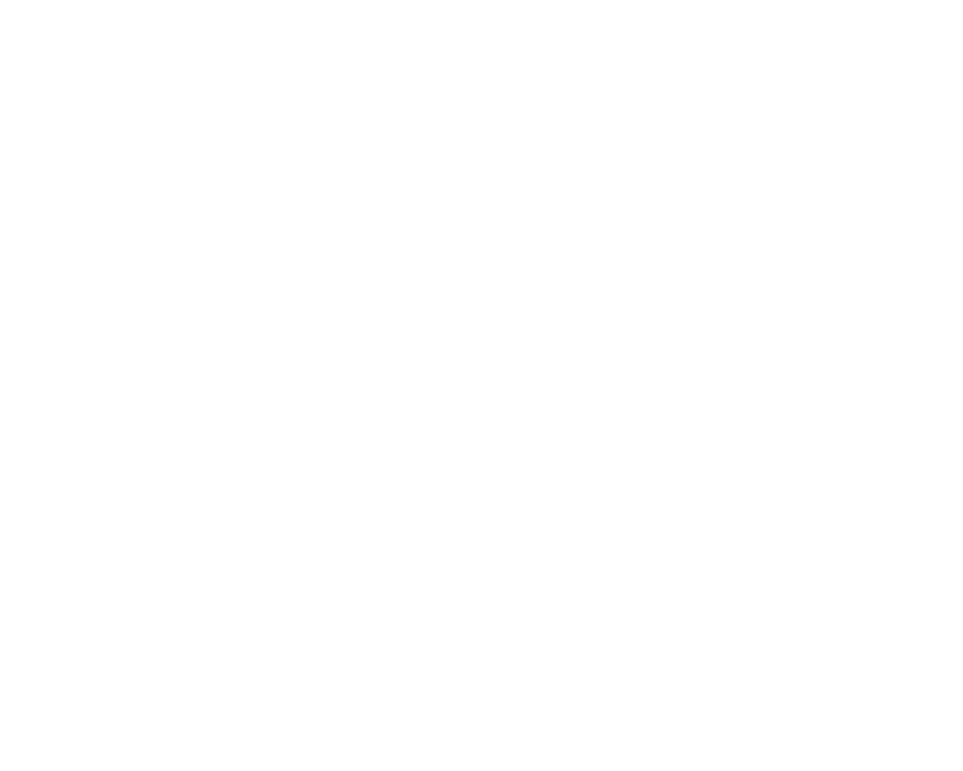
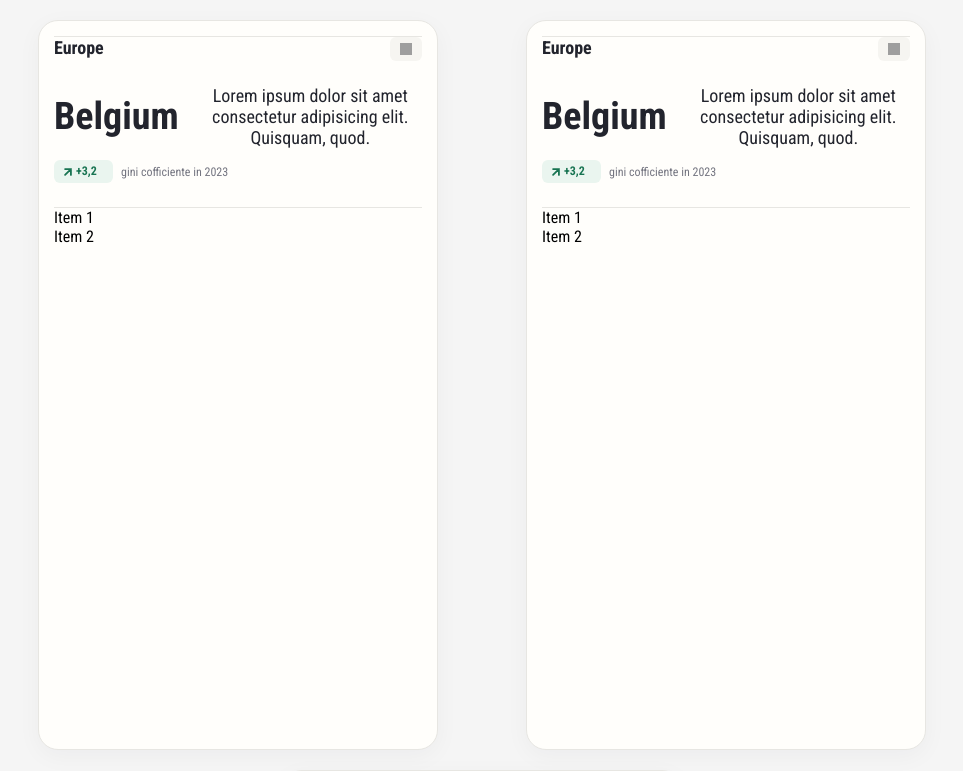
Before and after one commit to alexdanm5/KOP_countries, a React (Vite) app in the folder countries/: page / in a window 1280 px wide. Shown: the top 771 px of the page, without its empty margins (158-1121 px from the left). Built offline with nearby package versions, Linux system fonts and the light colour scheme; grey boxes are pictures that could not be loaded.

Commit message:
Created header for card

```diff
--- a/countries/src/components/App/App.jsx
+++ b/countries/src/components/App/App.jsx
@@ -1,4 +1,6 @@
 import { useState } from 'react'
+
+import WidgetsLayout from '../WidgetsLayout/WidgetsLayout'
 
 
 const App = () => {
@@ -6,7 +8,7 @@
 
   return (
     <div className="app">
-
+      <WidgetsLayout />
     </div>
   )
 }
--- /dev/null
+++ b/countries/src/components/Card/Card.jsx
@@ -0,0 +1,22 @@
+
+import CardHeader from '../CardHeader/CardHeader'
+import Divider from '../Divider/Divider'
+
+import './card.scss'
+
+const Card = () => {
+
+    return (
+        <div className="card">
+            <Divider />
+            <CardHeader />
+            <Divider />
+            <div className="card__vidgets">
+                <div className="card__vidgets-item">Item 1</div>
+                <div className="card__vidgets-item">Item 2</div>
+            </div>
+        </div>
+    )
+}
+
+export default Card
--- /dev/null
+++ b/countries/src/components/Card/card.scss
@@ -0,0 +1,10 @@
+
+.card {
+    border: 1px solid #e7e6e2;
+    border-radius: 20px;
+    padding: 15px;
+    width: 400px;
+    height: 730px;
+    box-shadow: 0 6px 24px 0 rgba(38, 35, 52, 0.04);
+    background: #fffefb;
+}
--- /dev/null
+++ b/countries/src/components/CardHeader/CardHeader.jsx
@@ -0,0 +1,39 @@
+
+import './cardHeader.scss'
+
+const CardHeader = () => {
+
+    return (
+        <div className="info">
+            <div className="info__header">
+                <h3 className="info__region">Europe</h3>
+                <div className="info__flag">
+                    <img src="https://flags.restcountries.com/v5/svg/be.svg" alt="flag" />
+                </div>
+            </div>
+
+            <div className="info__general">
+                <h2 className="info__name">Belgium</h2>
+                <div className="info__description">
+                    Lorem ipsum dolor sit amet consectetur adipisicing elit. Quisquam, quod.
+                </div>
+            </div>
+
+            <div className="info__data">
+                <div className="info__gini">
+                    <div className="info__gini-arrow">
+                        <svg width="14" height="14" viewBox="0 0 14 14" fill="none" xmlns="http://www.w3.org/2000/svg">
+                        <path d="M9.9162 9.9162V4.0838H4.0838M9.9162 4.0838L4.0838 9.9162" stroke-width="1.8" stroke-linecap="round" stroke="#187452" />
+                        </svg>
+                    </div>
+                    <div className="info__gini-value">+3,2</div>
+                </div>
+                <div className="info__years">gini cofficiente in 2023</div>
+            </div>
+        </div>
+    )
+
+
+}
+
+export default CardHeader
--- /dev/null
+++ b/countries/src/components/CardHeader/cardHeader.scss
@@ -0,0 +1,75 @@
+
+.info {
+    margin-bottom: 24px;
+    &__header {
+        display: flex;
+        justify-content: space-between;
+    }
+    &__region {
+        font-weight: 600;
+        font-size: 18px;
+        color: #22242d;
+    }
+    &__flag {
+        border-radius: 6px;
+        padding: 6px 10px;
+        width: 32px;
+        height: 24px;
+        background: #f6f5f1;
+        display: flex;
+        justify-content: center;
+        align-items: center;
+        img {
+            width: 12px;
+            height: 12px;
+        }
+    }
+    &__general {
+        margin-top: 24px;
+        display: flex;
+        justify-content: space-between;
+        align-items: center;
+        gap: 20px;
+    }
+    &__name {
+        font-weight: 600;
+        font-size: 38px;
+        line-height: 112%;
+        color: #22242d;
+    }
+    &__description {
+        font-weight: 400;
+        font-size: 18px;
+        color: #22242d;
+        text-align: center;
+    }
+    &__data {
+        margin-top: 12px;
+        display: flex;
+        align-items: center;
+        gap: 8px;
+    }
+    &__gini {
+        border-radius: 6px;
+        padding: 4px 7px;
+        width: 59px;
+        height: 23px;
+        background: #eaf5ef;
+        display: flex;
+        gap: 1px;
+        &-arrow {
+            width: 14px;
+            height: 14px;
+        }
+        &-value {
+            font-weight: 600;
+            font-size: 12px;
+            color: #187452;
+        }
+    }
+    &__years {
+        font-weight: 400;
+        font-size: 12px;
+        color: #747580;
+    }
+}
--- /dev/null
+++ b/countries/src/components/Divider/Divider.jsx
@@ -0,0 +1,9 @@
+import './divider.scss'
+
+const Divider = () => {
+    return (
+        <div className="divider"></div>
+    )
+}
+
+export default Divider
--- /dev/null
+++ b/countries/src/components/Divider/divider.scss
@@ -0,0 +1,5 @@
+.divider {
+    width: 100%;
+    height: 1px;
+    background: #e7e6e2;
+}
--- /dev/null
+++ b/countries/src/components/WidgetsLayout/WidgetsLayout.jsx
@@ -0,0 +1,17 @@
+
+import Card from '../Card/Card'
+
+import './widgetsLayout.scss'
+
+const WidgetsLayout = () => {
+
+    return (
+        <div className="widgetsLayout">
+            <Card />
+            <Card />
+            <Card />
+        </div>
+    )
+}
+
+export default WidgetsLayout
--- /dev/null
+++ b/countries/src/components/WidgetsLayout/widgetsLayout.scss
@@ -0,0 +1,9 @@
+
+
+.widgetsLayout {
+    padding-top: 20px;
+    display: flex;
+    flex-wrap: wrap;
+    justify-content: space-evenly;
+    gap: 20px;
+}
--- a/countries/src/style/index.scss
+++ b/countries/src/style/index.scss
@@ -46,6 +46,7 @@
 }
 
 .app {
-    width: 800px;
+    width: 1024px;
     margin: 0 auto;
+    background: #f5f5f5;
 }
```
